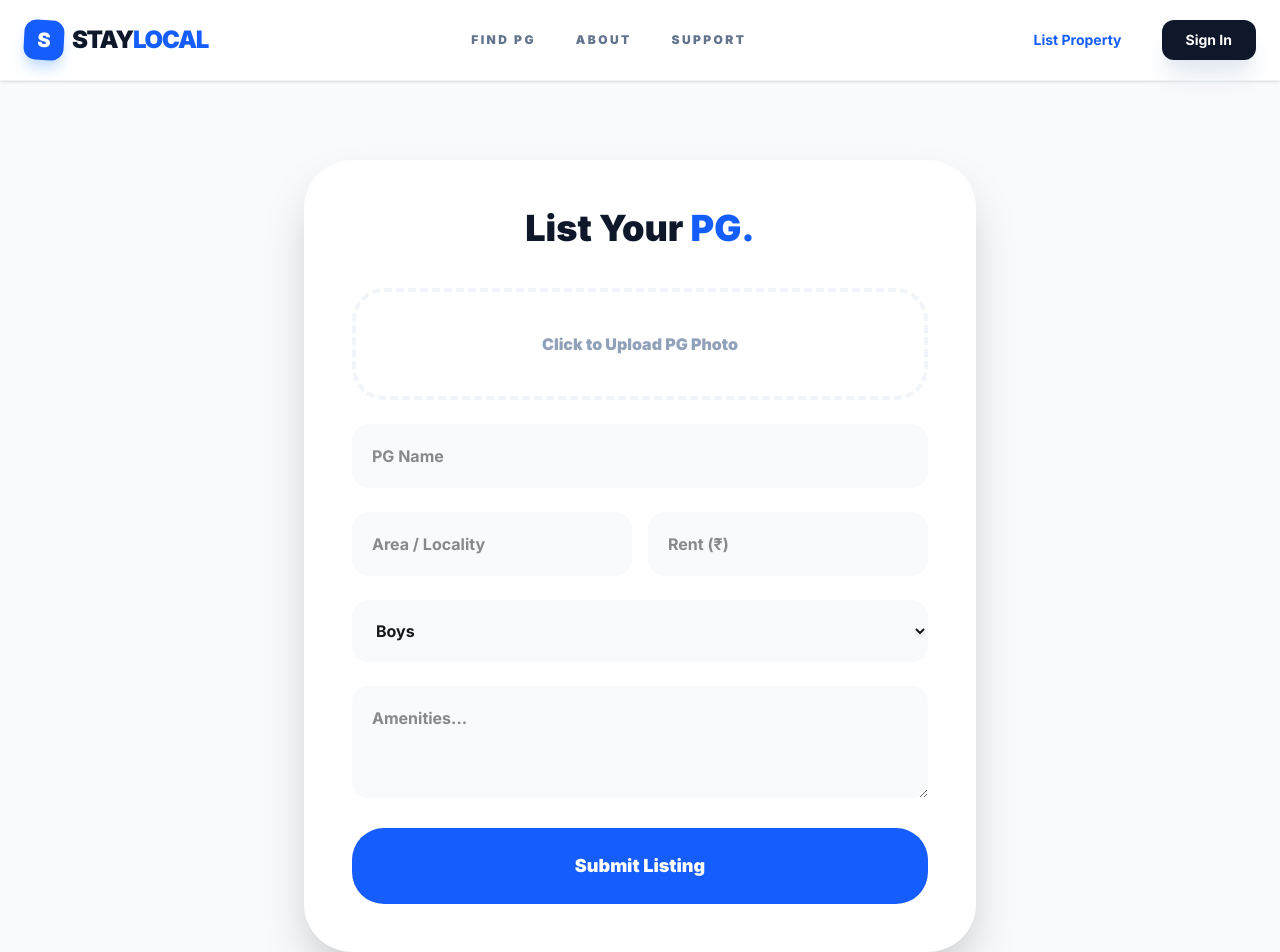
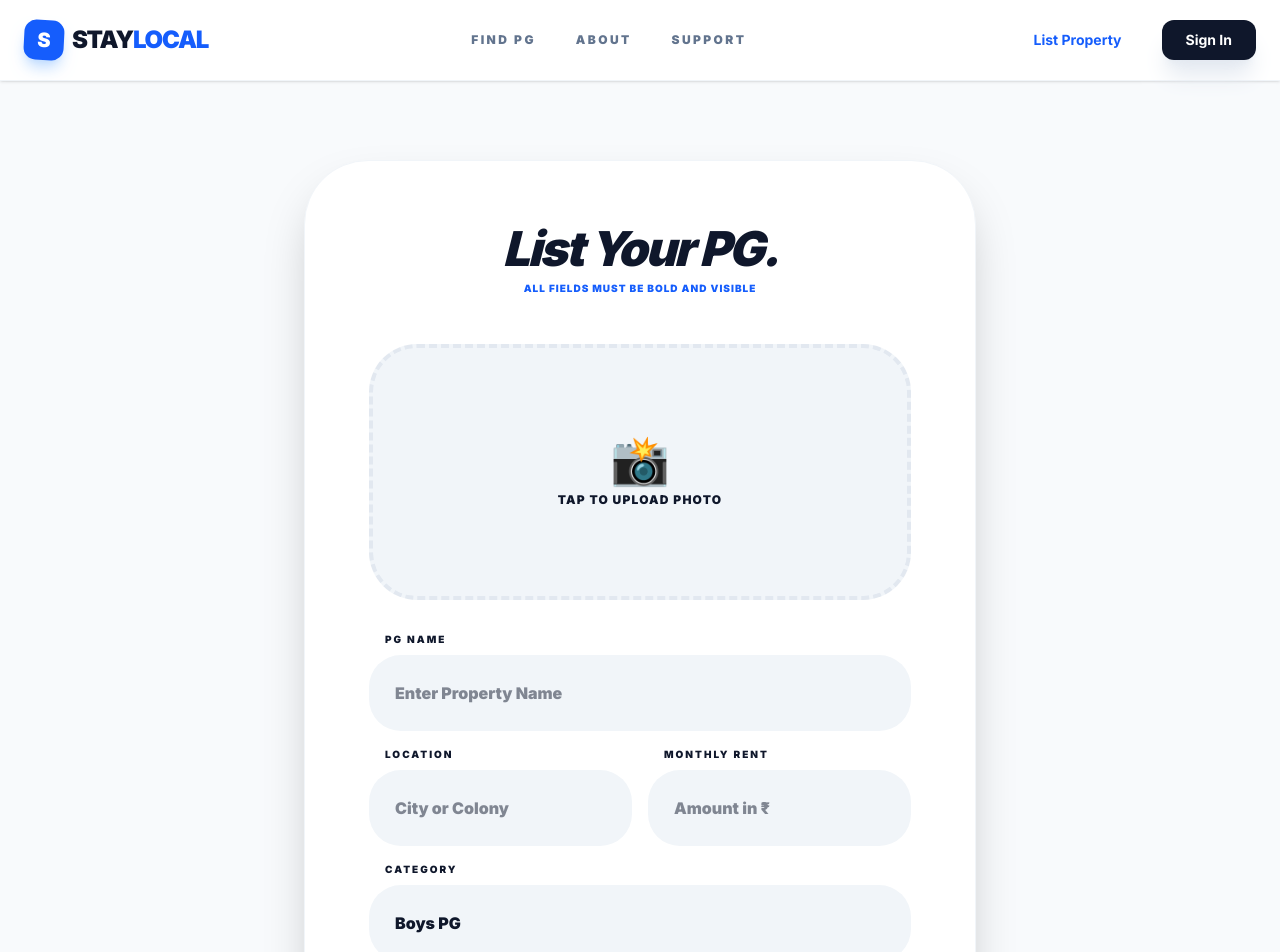
Before and after one commit to Hemavardhan891/Staylocal, a Next.js app: page /list-your-pg in a window 1280 px wide. Shown: the top 952 px of the page. Built offline with nearby package versions, Linux system fonts and the light colour scheme; no server answers.

Commit message:
UI: Fixed text opacity to font-black and added image preview to List PG page

```diff
--- a/src/app/list-your-pg/page.tsx
+++ b/src/app/list-your-pg/page.tsx
@@ -9,6 +9,7 @@ export default function ListPG() {
   const router = useRouter();
   const [loading, setLoading] = useState(false);
   const [imageFile, setImageFile] = useState<File | null>(null);
+  const [previewUrl, setPreviewUrl] = useState<string | null>(null);
   const [formData, setFormData] = useState({
     name: '',
     location: '',
@@ -17,24 +18,19 @@ export default function ListPG() {
     description: '',
   });
 
+  const handleImageChange = (e: React.ChangeEvent<HTMLInputElement>) => {
+    const file = e.target.files?.[0];
+    if (file) {
+      setImageFile(file);
+      setPreviewUrl(URL.createObjectURL(file)); // Create local preview
+    }
+  };
+
   const handleUpload = async () => {
     if (!imageFile) return 'https://images.unsplash.com/photo-1522771739844-6a9f6d5f14af?w=800';
-
-    const fileExt = imageFile.name.split('.').pop();
-    const fileName = `${Math.random()}.${fileExt}`;
-    const filePath = `${fileName}`;
-
-    // Upload to Supabase Storage Bucket 'pg-images'
-    const { error: uploadError } = await supabase.storage
-      .from('pg-images')
-      .upload(filePath, imageFile);
-
-    if (uploadError) {
-      console.error(uploadError);
-      return 'https://images.unsplash.com/photo-1522771739844-6a9f6d5f14af?w=800';
-    }
-
-    // Get the Public URL
+    const filePath = `${Math.random()}.${imageFile.name.split('.').pop()}`;
+    const { error } = await supabase.storage.from('pg-images').upload(filePath, imageFile);
+    if (error) return 'https://images.unsplash.com/photo-1522771739844-6a9f6d5f14af?w=800';
     const { data } = supabase.storage.from('pg-images').getPublicUrl(filePath);
     return data.publicUrl;
   };
@@ -42,70 +38,70 @@ export default function ListPG() {
   const handleSubmit = async (e: React.FormEvent) => {
     e.preventDefault();
     setLoading(true);
-
     try {
-      const publicImageUrl = await handleUpload();
-
-      const { error } = await supabase
-        .from('pgs')
-        .insert([
-          {
-            name: formData.name,
-            location: formData.location,
-            price: parseInt(formData.price),
-            category: formData.category,
-            description: formData.description,
-            image_url: publicImageUrl
-          }
-        ]);
-
+      const publicUrl = await handleUpload();
+      const { error } = await supabase.from('pgs').insert([
+        { ...formData, price: parseInt(formData.price), image_url: publicUrl, rating: 4.5 }
+      ]);
       if (error) throw error;
-
-      alert("🎉 Property & Image Uploaded Successfully!");
+      alert("🎉 Property Listed Successfully!");
       router.push('/');
-
-    } catch (error: any) {
-      alert("Error: " + error.message);
+    } catch (err: any) {
+      alert("Error: " + err.message);
     } finally {
       setLoading(false);
     }
   };
 
   return (
-    <main className="min-h-screen bg-slate-50 py-20 px-6">
-      <motion.div initial={{ opacity: 0, y: 20 }} animate={{ opacity: 1, y: 0 }} className="max-w-2xl mx-auto bg-white p-12 rounded-[3rem] shadow-2xl">
-        <h1 className="text-4xl font-black text-slate-900 mb-10 text-center">List Your <span className="text-blue-600">PG.</span></h1>
+    <main className="min-h-screen bg-slate-50 py-20 px-6 flex justify-center items-center">
+      <motion.div initial={{ opacity: 0, scale: 0.9 }} animate={{ opacity: 1, scale: 1 }} className="max-w-2xl w-full bg-white p-10 md:p-16 rounded-[4rem] shadow-2xl border border-slate-100">
+        <h1 className="text-5xl font-black text-slate-900 mb-2 tracking-tighter italic text-center">List Your PG.</h1>
+        <p className="text-blue-600 font-black text-center uppercase tracking-widest text-[10px] mb-12">All fields must be bold and visible</p>
 
-        <form onSubmit={handleSubmit} className="space-y-6">
-          {/* Image Picker */}
-          <div className="p-10 border-4 border-dashed border-slate-100 rounded-[2rem] text-center hover:border-blue-200 transition-all cursor-pointer relative">
-            <input
-              type="file" accept="image/*"
-              className="absolute inset-0 w-full h-full opacity-0 cursor-pointer"
-              onChange={(e) => setImageFile(e.target.files ? e.target.files[0] : null)}
-            />
-            <p className="font-black text-slate-400">
-              {imageFile ? `📸 ${imageFile.name}` : "Click to Upload PG Photo"}
-            </p>
+        <form onSubmit={handleSubmit} className="space-y-8">
+          {/* HIGH VISIBILITY IMAGE SELECTOR */}
+          <div className="relative group h-64 bg-slate-100 rounded-[3rem] overflow-hidden border-4 border-dashed border-slate-200 flex flex-col items-center justify-center hover:border-blue-400 transition-all cursor-pointer">
+            {previewUrl ? (
+              <img src={previewUrl} className="absolute inset-0 w-full h-full object-cover" alt="Preview" />
+            ) : (
+              <div className="text-center">
+                <span className="text-5xl block mb-2">📸</span>
+                <p className="text-slate-900 font-black uppercase tracking-widest text-xs">Tap to Upload Photo</p>
+              </div>
+            )}
+            <input required type="file" accept="image/*" className="absolute inset-0 opacity-0 cursor-pointer" onChange={handleImageChange} />
           </div>
 
-          <input required className="w-full p-5 bg-slate-50 rounded-2xl font-bold" placeholder="PG Name" onChange={(e) => setFormData({...formData, name: e.target.value})} />
+          <div className="space-y-4">
+            <div>
+              <label className="text-[10px] font-black text-slate-900 uppercase tracking-[0.2em] ml-4 mb-2 block">PG Name</label>
+              <input required className="w-full p-6 bg-slate-100 rounded-[2rem] font-black text-slate-900 outline-none border-2 border-transparent focus:border-blue-600 transition-all" placeholder="Enter Property Name" onChange={(e) => setFormData({...formData, name: e.target.value})} />
+            </div>
 
-          <div className="grid grid-cols-2 gap-4">
-            <input required className="w-full p-5 bg-slate-50 rounded-2xl font-bold" placeholder="Area / Locality" onChange={(e) => setFormData({...formData, location: e.target.value})} />
-            <input required type="number" className="w-full p-5 bg-slate-50 rounded-2xl font-bold" placeholder="Rent (₹)" onChange={(e) => setFormData({...formData, price: e.target.value})} />
+            <div className="grid grid-cols-1 md:grid-cols-2 gap-4">
+              <div>
+                <label className="text-[10px] font-black text-slate-900 uppercase tracking-[0.2em] ml-4 mb-2 block">Location</label>
+                <input required className="w-full p-6 bg-slate-100 rounded-[2rem] font-black text-slate-900 outline-none border-2 border-transparent focus:border-blue-600 transition-all" placeholder="City or Colony" onChange={(e) => setFormData({...formData, location: e.target.value})} />
+              </div>
+              <div>
+                <label className="text-[10px] font-black text-slate-900 uppercase tracking-[0.2em] ml-4 mb-2 block">Monthly Rent</label>
+                <input required type="number" className="w-full p-6 bg-slate-100 rounded-[2rem] font-black text-slate-900 outline-none border-2 border-transparent focus:border-blue-600 transition-all" placeholder="Amount in ₹" onChange={(e) => setFormData({...formData, price: e.target.value})} />
+              </div>
+            </div>
+
+            <div>
+              <label className="text-[10px] font-black text-slate-900 uppercase tracking-[0.2em] ml-4 mb-2 block">Category</label>
+              <select className="w-full p-6 bg-slate-100 rounded-[2rem] font-black text-slate-900 outline-none border-2 border-transparent focus:border-blue-600 transition-all appearance-none" onChange={(e) => setFormData({...formData, category: e.target.value})}>
+                <option>Boys PG</option>
+                <option>Girls PG</option>
+                <option>Co-living</option>
+              </select>
+            </div>
           </div>
 
-          <select className="w-full p-5 bg-slate-50 rounded-2xl font-bold" onChange={(e) => setFormData({...formData, category: e.target.value})}>
-            <option>Boys</option>
-            <option>Girls</option>
-            <option>Co-living</option>
-          </select>
-
-          <textarea rows={3} className="w-full p-5 bg-slate-50 rounded-2xl font-bold" placeholder="Amenities..." onChange={(e) => setFormData({...formData, description: e.target.value})} />
-
-          <button type="submit" disabled={loading} className="w-full bg-blue-600 text-white py-6 rounded-[2rem] font-black text-lg hover:bg-slate-900 transition-all">
-            {loading ? 'Uploading Data...' : 'Submit Listing'}
+          <button disabled={loading} className="w-full bg-slate-900 text-white py-8 rounded-[2.5rem] font-black text-xl hover:bg-blue-600 transition-all shadow-xl shadow-blue-100 uppercase tracking-widest">
+            {loading ? 'Processing Upload...' : 'Publish Listing'}
           </button>
         </form>
       </motion.div>
--- a/src/app/page.tsx
+++ b/src/app/page.tsx
@@ -11,16 +11,15 @@ export default function Home() {
   const [loading, setLoading] = useState(false);
   const [hasSearched, setHasSearched] = useState(false);
 
-  // 1. Load Featured PGs on startup
+  // Load initial data
   useEffect(() => {
-    const loadInitial = async () => {
+    const loadData = async () => {
       const { data } = await supabase.from('pgs').select('*').limit(3);
       if (data) setAllPgs(data);
     };
-    loadInitial();
+    loadData();
   }, []);
 
-  // 2. The Hybrid Search Function
   const handleSearch = async (overrideValue?: string) => {
     const query = overrideValue || searchTerm;
     if (!query.trim()) return;
@@ -30,34 +29,33 @@ export default function Home() {
     if (overrideValue) setSearchTerm(overrideValue);
 
     try {
-      // Step A: Search your Database (Supabase)
-      const { data: localData, error } = await supabase
+      // 1. Search Supabase
+      const { data: localData } = await supabase
         .from('pgs')
         .select('*')
-        .ilike('location', `%${query}%`);
+        .or(`location.ilike.%${query}%,name.ilike.%${query}%`);
 
-      if (error) throw error;
-
-      // Step B: Logic to show Listed vs Non-Listed (Google)
-      if (localData && localData.length > 0) {
-        // Show your own database results
-        setAllPgs(localData);
-      } else {
-        // FALLBACK: Show Google Maps search directly
-        const googleLink = `https://www.google.com/maps/search/PG+hostels+in+${encodeURIComponent(query)}`;
+      // 2. Hybrid Logic: If empty, create the Google Map Result
+      if (!localData || localData.length === 0) {
+        // FIXED GOOGLE MAPS URL (Uses standard search query)
+        const googleSearchUrl = `https://www.google.com/maps/search/PG+Hostels+in+${encodeURIComponent(query)}`;
 
         setAllPgs([{
-          id: 'google-fallback',
-          name: `Top PGs in ${query}`,
-          location: `We are currently verifying local PGs here. Click to see 50+ listings on Google Maps.`,
-          price: "Live Rates",
+          id: 'google-result',
+          name: `Top Rated PGs in ${query}`,
+          location: `View 50+ verified listings and maps for ${query}`,
+          price: "Check Rent",
+          rating: 4.8,
+          phone: "+91 90000 00000",
           image_url: 'https://images.unsplash.com/photo-1522771739844-6a9f6d5f14af?w=800',
           isGoogle: true,
-          url: googleLink
+          url: googleSearchUrl
         }]);
+      } else {
+        setAllPgs(localData);
       }
     } catch (err) {
-      console.error("Search Error:", err);
+      console.error("Search failed:", err);
     } finally {
       setLoading(false);
       setTimeout(() => {
@@ -67,90 +65,119 @@ export default function Home() {
   };
 
   const cities = [
-    { name: 'Bangalore', img: 'https://images.unsplash.com/photo-1596402184320-417e7178b2cd?w=600', tag: 'Tech Hub' },
-    { name: 'Chennai', img: 'https://images.unsplash.com/photo-1582510003544-4d00b7f74220?w=600', tag: 'Automobile' },
-    { name: 'Hyderabad', img: 'https://images.unsplash.com/photo-1510009489794-352fba39a0b8?w=600', tag: 'HITEC City' },
-    { name: 'Pune', img: 'https://images.unsplash.com/photo-1565214975484-3cfa9e56f914?w=600', tag: 'Education' },
-    { name: 'Mumbai', img: 'https://images.unsplash.com/photo-1566552881560-0be862a7c445?w=600', tag: 'Financial' },
-    { name: 'Delhi', img: 'https://images.unsplash.com/photo-1587474260584-136574528ed5?w=600', tag: 'NCR' },
-    { name: 'Kolkata', img: 'https://images.unsplash.com/photo-1558431382-bb7b38c49051?w=600', tag: 'Cultural' },
-    { name: 'Ahmedabad', img: 'https://images.unsplash.com/photo-1623150502742-6a849aa94be4?w=600', tag: 'Business' }
+    { name: 'Bangalore', tag: 'Tech Hub', img: 'https://images.unsplash.com/photo-1596402184320-417e7178b2cd?w=600', color: 'bg-blue-600' },
+    { name: 'Chennai', tag: 'Automobile', img: 'https://images.unsplash.com/photo-1582510003544-4d00b7f74220?w=600', color: 'bg-orange-500' },
+    { name: 'Hyderabad', tag: 'HITEC City', img: 'https://images.unsplash.com/photo-1510009489794-352fba39a0b8?w=600', color: 'bg-emerald-500' },
+    { name: 'Pune', tag: 'Education', img: 'https://images.unsplash.com/photo-1565214975484-3cfa9e56f914?w=600', color: 'bg-purple-600' },
+    { name: 'Mumbai', tag: 'Financial', img: 'https://images.unsplash.com/photo-1566552881560-0be862a7c445?w=600', color: 'bg-pink-600' },
+    { name: 'Delhi', tag: 'NCR Region', img: 'https://images.unsplash.com/photo-1587474260584-136574528ed5?w=600', color: 'bg-red-600' },
+    { name: 'Kolkata', tag: 'Cultural', img: 'https://images.unsplash.com/photo-1558431382-bb7b38c49051?w=600', color: 'bg-yellow-600' },
+    { name: 'Ahmedabad', tag: 'Business', img: 'https://images.unsplash.com/photo-1623150502742-6a849aa94be4?w=600', color: 'bg-teal-600' }
   ];
 
   return (
-    <main className="min-h-screen bg-white">
+    <main className="min-h-screen bg-white selection:bg-blue-100">
+      {/* Navigation */}
+      <nav className="fixed top-0 w-full z-50 bg-white/90 backdrop-blur-xl border-b border-slate-100 px-10 py-6 flex justify-between items-center">
+        <div className="text-3xl font-black text-slate-900 tracking-tighter">STAY<span className="text-blue-600">LOCAL</span></div>
+        <div className="hidden md:flex gap-12 items-center">
+          {['FIND PG', 'ABOUT US', 'SUPPORT'].map((item) => (
+            <button key={item} className="text-sm font-black text-slate-900 hover:text-blue-600 transition-all tracking-[0.2em]">{item}</button>
+          ))}
+          <Link href="/list-your-pg" className="bg-blue-600 text-white px-8 py-3 rounded-2xl font-black text-xs shadow-lg shadow-blue-100">LIST PROPERTY</Link>
+        </div>
+      </nav>
+
       {/* Hero Section */}
-      <section className="relative h-[70vh] flex items-center justify-center bg-slate-900 overflow-hidden">
+      <section className="relative h-[80vh] flex items-center justify-center bg-slate-900 overflow-hidden">
         <motion.img
-          initial={{ scale: 1.1 }} animate={{ scale: 1 }} transition={{ duration: 10, repeat: Infinity, repeatType: 'reverse' }}
+          initial={{ scale: 1.2 }} animate={{ scale: 1 }} transition={{ duration: 2 }}
           src="https://images.unsplash.com/photo-1554995207-c18c203602cb?w=1920"
-          className="absolute inset-0 w-full h-full object-cover opacity-30"
+          className="absolute inset-0 w-full h-full object-cover opacity-40"
         />
-        <div className="relative z-10 text-center px-6">
-          <motion.h1 initial={{ opacity: 0, y: 20 }} animate={{ opacity: 1, y: 0 }} className="text-6xl md:text-9xl font-black text-white mb-8 tracking-tighter">
-            Stay<span className="text-blue-600">Local.</span>
-          </motion.h1>
-          <div className="flex flex-col md:flex-row bg-white/10 backdrop-blur-xl p-2 rounded-[2.5rem] border border-white/20 shadow-2xl max-w-2xl mx-auto">
+        <div className="relative z-10 text-center px-6 max-w-4xl">
+          <motion.h1 initial={{ opacity: 0, y: 30 }} animate={{ opacity: 1, y: 0 }} className="text-7xl md:text-9xl font-black text-white mb-8 tracking-tighter italic">Find Your Hub.</motion.h1>
+          <div className="flex bg-white p-3 rounded-[3rem] shadow-2xl max-w-2xl mx-auto border-4 border-white/20">
             <input
-              className="flex-1 px-8 py-5 bg-white rounded-[2rem] text-slate-900 outline-none font-bold text-lg"
-              placeholder="Search Area, Colony or College..."
+              className="flex-1 px-8 py-4 text-slate-900 outline-none font-black text-xl placeholder:text-slate-400"
+              placeholder="Colony, College or Area..."
               onChange={(e) => setSearchTerm(e.target.value)}
               onKeyDown={(e) => e.key === 'Enter' && handleSearch()}
             />
-            <button onClick={() => handleSearch()} className="bg-blue-600 text-white px-10 rounded-[2rem] font-black hover:bg-white hover:text-blue-600 transition-all">Search</button>
+            <button onClick={() => handleSearch()} className="bg-blue-600 text-white px-12 rounded-[2.5rem] font-black text-lg shadow-xl">Search</button>
           </div>
         </div>
       </section>
 
-      {/* 8-City Interactive Grid */}
-      <section className="max-w-7xl mx-auto py-24 px-6">
-        <h2 className="text-4xl font-black text-slate-900 mb-12">Popular Student Hubs</h2>
-        <div className="grid grid-cols-1 sm:grid-cols-2 lg:grid-cols-4 gap-8">
+      {/* 8-City Photo Grid */}
+      <section className="max-w-7xl mx-auto py-32 px-6">
+        <h2 className="text-5xl font-black text-slate-900 mb-16 tracking-tighter italic">Top Student Hubs</h2>
+        <div className="grid grid-cols-1 sm:grid-cols-2 lg:grid-cols-4 gap-10">
           {cities.map((city, i) => (
             <motion.div
               key={city.name}
-              whileHover={{ scale: 1.05, y: -10 }}
+              whileHover={{ scale: 1.05, y: -15, transition: { type: "spring", stiffness: 300 } }}
               onClick={() => handleSearch(city.name)}
-              className="relative h-80 rounded-[3rem] overflow-hidden cursor-pointer shadow-xl group"
+              className="relative h-96 rounded-[3.5rem] overflow-hidden cursor-pointer shadow-2xl group"
             >
-              <img src={city.img} className="absolute inset-0 w-full h-full object-cover transition-transform duration-700 group-hover:scale-110" />
-              <div className="absolute inset-0 bg-black/40 group-hover:bg-black/20 transition-all" />
-              <div className="absolute bottom-8 left-8">
-                <p className="text-blue-400 font-black uppercase text-[10px] tracking-widest mb-1">{city.tag}</p>
-                <h3 className="text-2xl font-black text-white">{city.name}</h3>
+              <img src={city.img} className="absolute inset-0 w-full h-full object-cover transition-transform duration-1000 group-hover:scale-125" alt={city.name} />
+              <div className="absolute inset-0 bg-gradient-to-t from-slate-900 via-transparent to-transparent opacity-80" />
+              <div className="absolute bottom-10 left-10">
+                <div className={`w-12 h-2 ${city.color} mb-4 rounded-full`} />
+                <p className="text-white/60 font-black uppercase tracking-[0.3em] text-[10px] mb-2">{city.tag}</p>
+                <h3 className="text-3xl font-black text-white">{city.name}</h3>
               </div>
             </motion.div>
           ))}
         </div>
       </section>
 
-      {/* Results Section */}
-      <section id="listings" className="py-24 bg-slate-50 min-h-[40vh] px-6">
+      {/* Results Section (List View) */}
+      <section id="listings" className="py-24 px-6 bg-slate-50 min-h-[50vh]">
         <div className="max-w-7xl mx-auto">
-          {hasSearched && <h2 className="text-3xl font-black mb-12">Found in {searchTerm}</h2>}
+          <h2 className="text-5xl font-black text-slate-900 mb-16 tracking-tighter">
+            {hasSearched ? `Results for "${searchTerm}"` : 'Featured Listings'}
+          </h2>
 
-          {loading ? (
-            <div className="text-center py-20 animate-pulse font-black text-blue-600">AI Searching Database & Google...</div>
-          ) : (
-            <div className="grid grid-cols-1 md:grid-cols-3 gap-10">
+          <div className="space-y-10">
             <AnimatePresence>
-                {allPgs.map((pg) => (
-                  <motion.div key={pg.id} initial={{ opacity: 0, y: 20 }} animate={{ opacity: 1, y: 0 }} className="bg-white rounded-[2.5rem] overflow-hidden shadow-sm border border-slate-100 group">
-                    <div className="h-60 relative">
-                      <img src={pg.image_url} className="w-full h-full object-cover" />
-                      <div className={`absolute top-4 left-4 px-4 py-1 rounded-full text-[10px] font-black uppercase ${pg.isGoogle ? 'bg-white text-slate-900' : 'bg-blue-600 text-white'}`}>
-                        {pg.isGoogle ? 'Google Search' : 'StayLocal Verified'}
+              {allPgs.map((pg, i) => (
+                <motion.div
+                  key={pg.id || i} initial={{ opacity: 0, x: -30 }} whileInView={{ opacity: 1, x: 0 }}
+                  className="bg-white rounded-[4rem] overflow-hidden shadow-sm hover:shadow-2xl transition-all border border-slate-100 flex flex-col lg:flex-row group"
+                >
+                  <div className="lg:w-[450px] h-80 relative overflow-hidden">
+                    <img src={pg.image_url} className="w-full h-full object-cover group-hover:scale-110 transition-transform duration-1000" />
+                    <div className="absolute top-8 left-8 bg-white/95 backdrop-blur-md px-5 py-2 rounded-full text-[10px] font-black text-slate-900 shadow-xl tracking-widest uppercase">
+                      ⭐ {pg.rating || '4.5'}
                     </div>
                   </div>
-                    <div className="p-8">
-                      <h3 className="text-xl font-black text-slate-900 mb-1">{pg.name}</h3>
-                      <p className="text-slate-400 text-sm font-bold mb-6 truncate">{pg.location}</p>
-                      <div className="flex justify-between items-center border-t pt-6">
-                        <span className="text-xl font-black text-blue-600">{pg.isGoogle ? "Check Maps" : `₹${pg.price}`}</span>
+
+                  <div className="p-12 flex-1 flex flex-col justify-center">
+                    <div className="flex flex-col md:flex-row justify-between items-start mb-8 gap-4">
+                      <div>
+                        <h3 className="text-4xl font-black text-slate-900 mb-2 tracking-tight">{pg.name}</h3>
+                        <p className="text-slate-400 font-bold text-lg flex items-center gap-2 italic">📍 {pg.location}</p>
+                      </div>
+                      <div className="md:text-right">
+                        <p className="text-[10px] font-black text-slate-300 uppercase tracking-[0.3em] mb-1">Starting Rent</p>
+                        <p className="text-4xl font-black text-blue-600">{pg.price === "Check Rent" ? "Inquiry" : `₹${pg.price}`}</p>
+                      </div>
+                    </div>
+
+                    <div className="flex flex-wrap items-center justify-between border-t border-slate-50 pt-10 mt-4 gap-6">
+                      <div className="flex gap-12">
+                        <div className="flex flex-col">
+                          <span className="text-[10px] font-black text-slate-300 uppercase tracking-widest mb-1">Contact</span>
+                          <span className="font-black text-slate-900 text-lg">{pg.phone || '+91 90000 00000'}</span>
+                        </div>
+                      </div>
                       {pg.isGoogle ? (
-                          <a href={pg.url} target="_blank" className="bg-slate-900 text-white px-6 py-2 rounded-xl text-xs font-black">Explore Google</a>
+                        <a href={pg.url} target="_blank" className="bg-slate-900 text-white px-12 py-5 rounded-[2rem] font-black text-sm hover:bg-blue-600 transition-all shadow-xl">VIEW ON GOOGLE MAPS</a>
                       ) : (
-                          <Link href={`/pg/${pg.id}`} className="bg-slate-900 text-white px-6 py-2 rounded-xl text-xs font-black">Details</Link>
+                        <Link href={`/pg/${pg.id}`}>
+                          <button className="bg-slate-900 text-white px-12 py-5 rounded-[2rem] font-black text-sm hover:bg-blue-600 transition-all shadow-xl">VIEW DETAILS</button>
+                        </Link>
                       )}
                     </div>
                   </div>
@@ -158,7 +185,6 @@ export default function Home() {
               ))}
             </AnimatePresence>
           </div>
-          )}
         </div>
       </section>
     </main>
```
Lines whose indentation alone changed are shown as unchanged.
